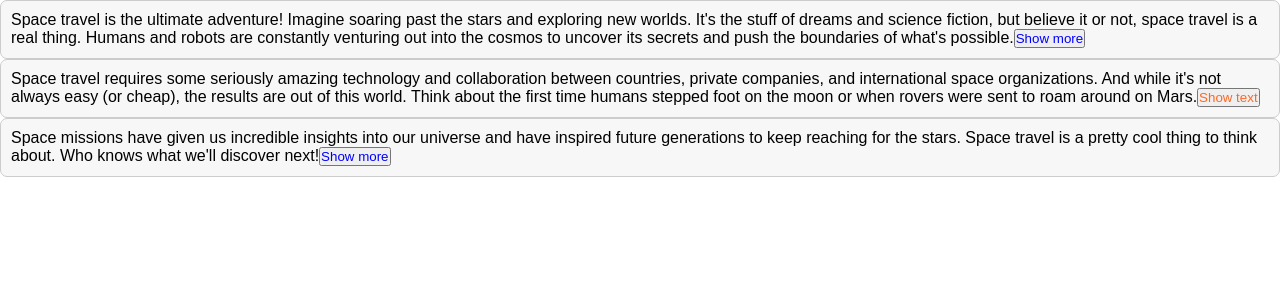
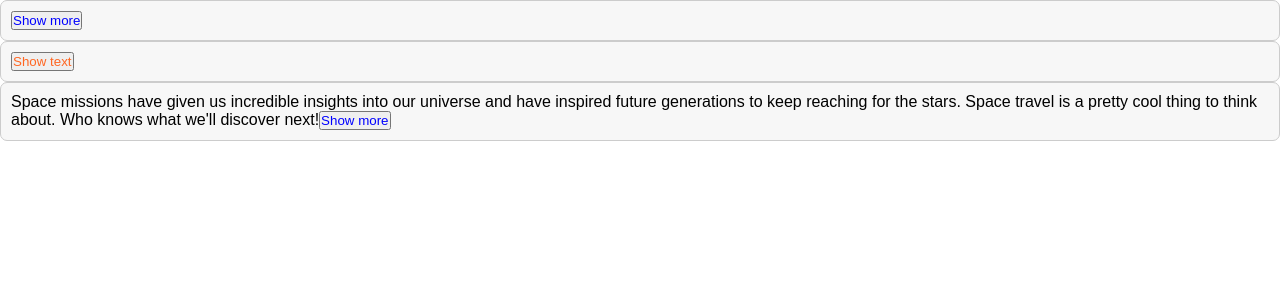
Before and after one commit to AbdullahiAbdulganiyu/text-expander, a React (Create React App) app: page / in a window 1280 px wide. Shown: the top 300 px of the page. Built offline with nearby package versions, Linux system fonts and the light colour scheme.

Commit message:
conditionally rendering the text using the state of expanded, rapping the dispalyed text in a span

```diff
--- a/src/App.js
+++ b/src/App.js
@@ -49,9 +49,10 @@ function TextExpander({
   onTextClick,
   expanded = false,
 }) {
+  const dispalyText = expanded ? children : "";
   return (
     <div className={className}>
-      {children}
+      <span>{dispalyText}</span>
       <button style={{ color: buttonColor }} onClick={onTextClick}>
         {expandButtonText}
       </button>
```
